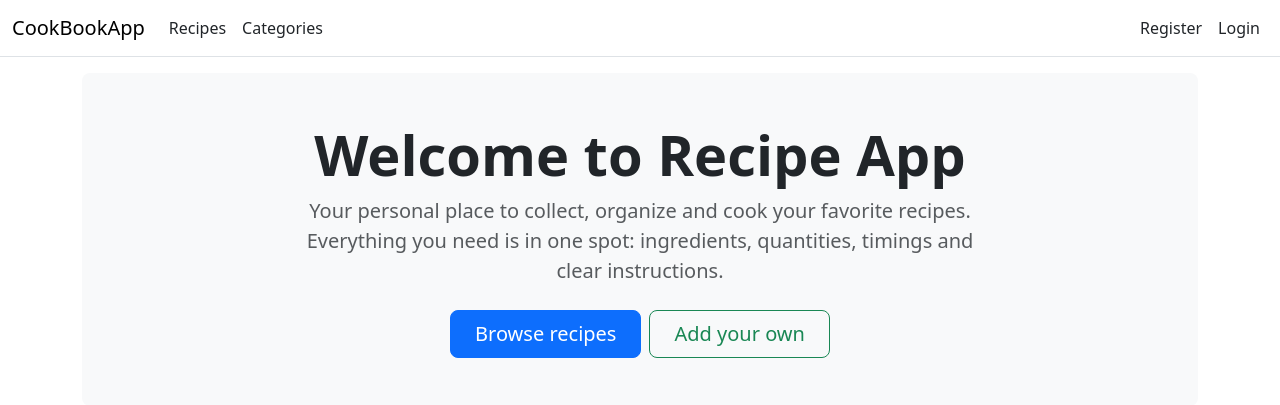
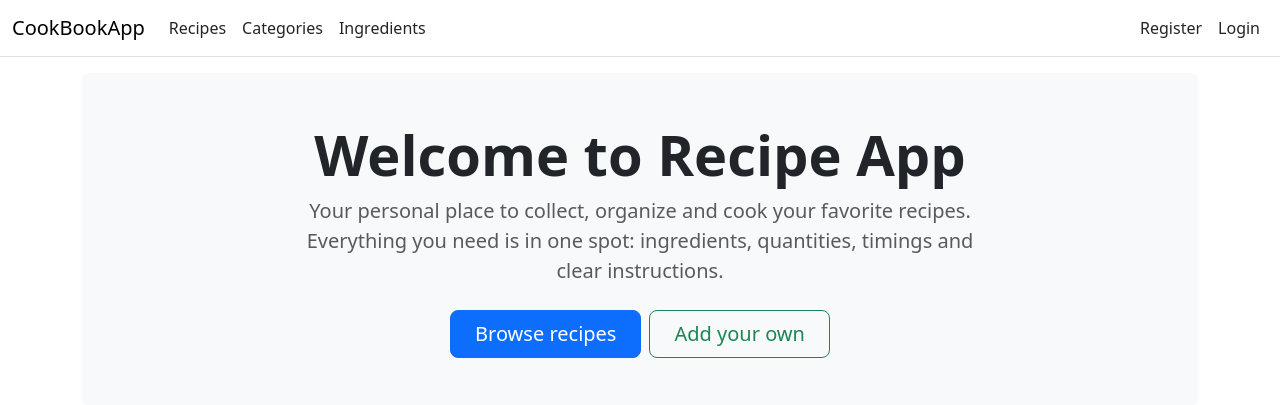
Before and after one commit to vladimirbojinov/ASP-SoftUni-Exam, an ASP.NET Core app: page / in a window 1280 px wide. Shown: the top 405 px of the page. Run offline with ASP.NET Core 8, Linux system fonts and the light colour scheme; style sheets or scripts are compiled from the project's sources; some libraries are stand-ins or nearby versions.

Commit message:
Added Ingredients to the navigation

```diff
--- a/CookBookApp/CookBookApp/Views/Shared/_Navigation.cshtml
+++ b/CookBookApp/CookBookApp/Views/Shared/_Navigation.cshtml
@@ -13,6 +13,9 @@
                 <li class="nav-item">
                     <a class="nav-link text-dark" asp-area="" asp-controller="Category" asp-action="Index">Categories</a>
                 </li>
+                <li class="nav-item">
+                    <a class="nav-link text-dark" asp-area="" asp-controller="Ingredient" asp-action="Index">Ingredients</a>
+                </li>
             </ul>
             <partial name="_LoginPartial" />
         </div>
```
